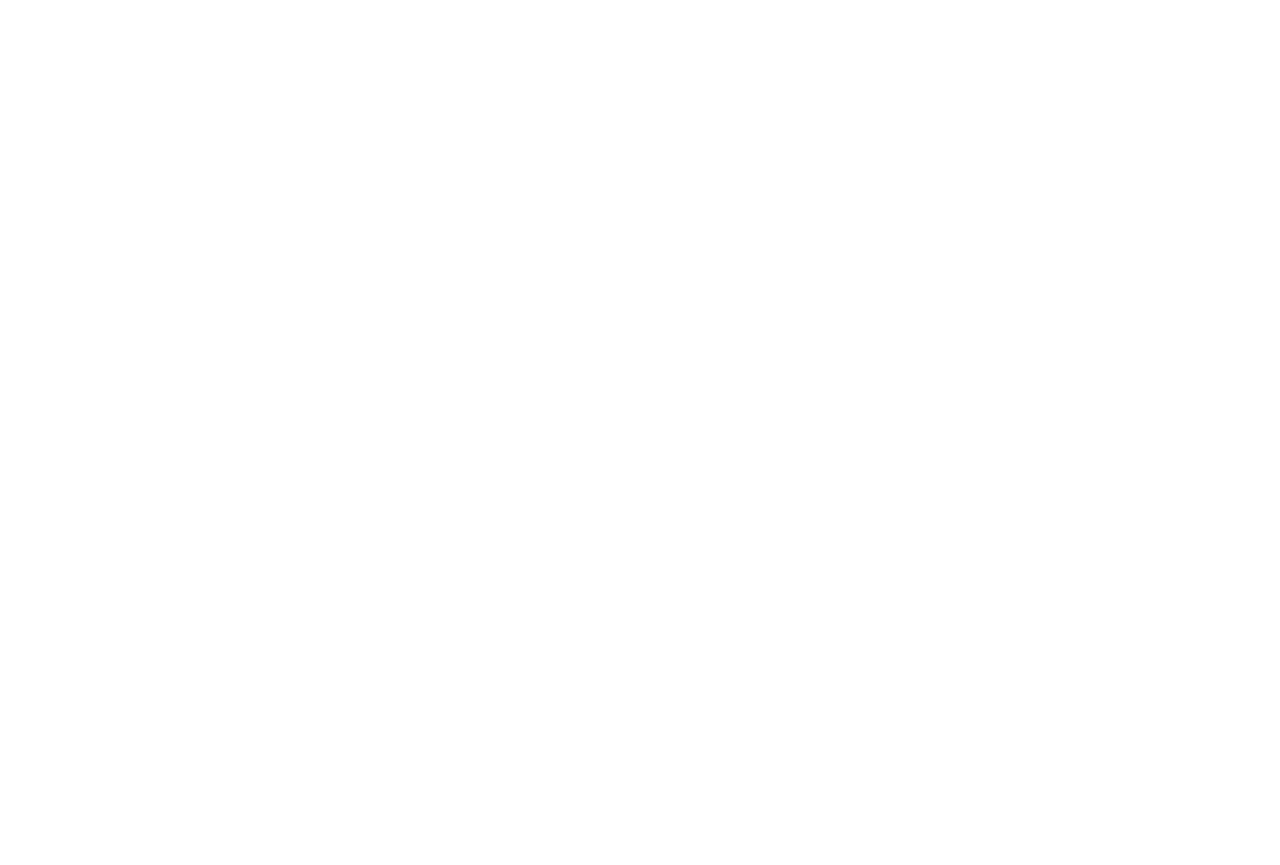
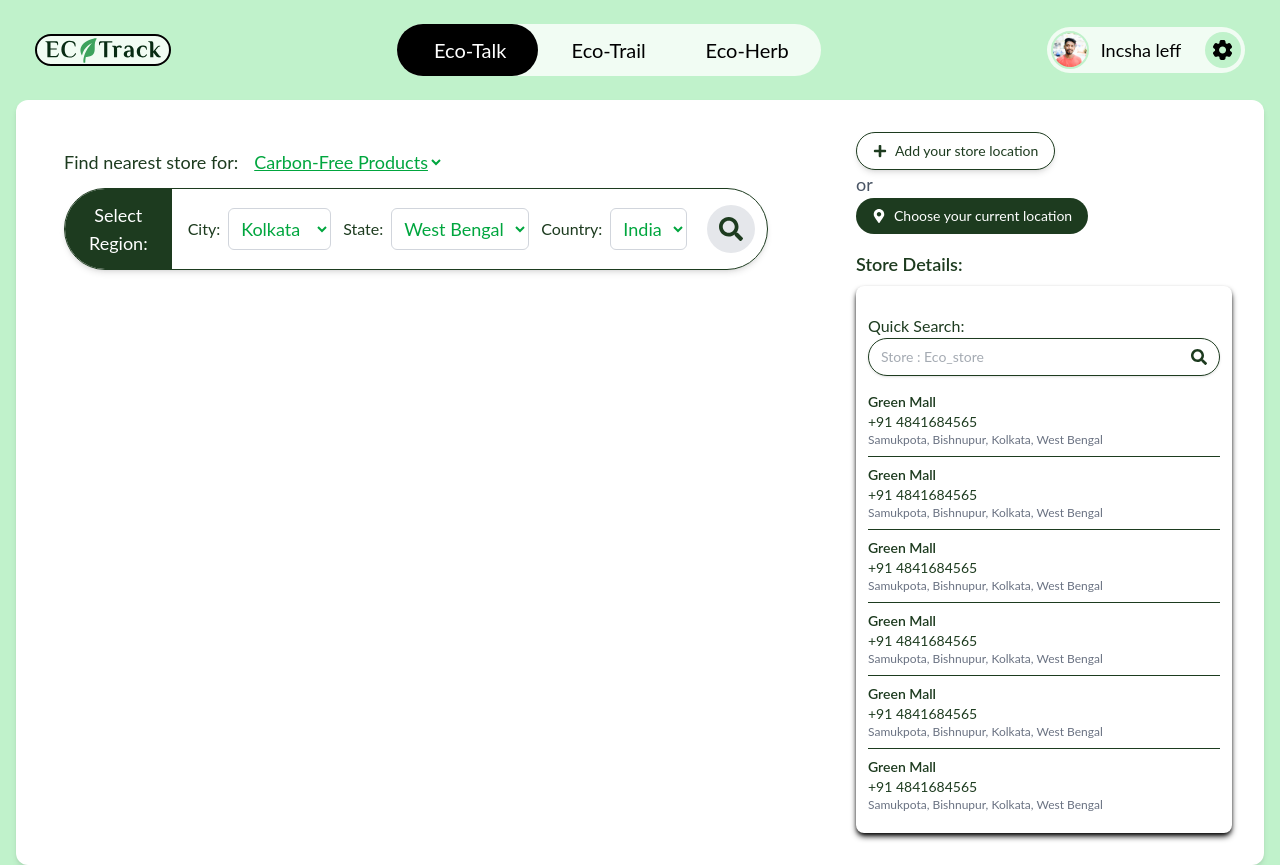
Before and after one commit to tonima26122004/EcoTrack, a React (Vite) app: page /trail in a window 1280 px wide. Before the commit this address had no page. Before the commit the page ends 800 px from the top, so only its background shows below. Built offline with nearby package versions, Linux system fonts and the light colour scheme.

Commit message:
Add trail component with display and store locator features

```diff
--- a/src/App.jsx
+++ b/src/App.jsx
@@ -1,5 +1,6 @@
 import { BrowserRouter as Router, Route, Routes } from 'react-router-dom';
 import Chat from './components/chat/Chat';
+import Trail from './components/trail/trail';
 import './App.css';
 
 function App() {
@@ -8,6 +9,7 @@
       <Router>
         <Routes>
           <Route path="/chat" element={<Chat />} />
+          <Route path="/trail" element={<Trail />} />
         </Routes>
       </Router>
     </>
--- /dev/null
+++ b/src/components/chat/mapdisplay.jsx
@@ -0,0 +1,11 @@
+import React from 'react'
+
+function Map() {
+  return (
+    <div className='bg-[#C0F2CB] min-h-screen font-lato px-4'>
+
+    </div>
+  )
+}
+
+export default Map;
--- /dev/null
+++ b/src/components/trail/display.jsx
@@ -0,0 +1,22 @@
+import React from 'react';
+import RegionSelector from './options';
+import StoreLocator from './location';
+
+function Display() {
+  return (
+    <div className="w-full p-4 bg-white rounded-xl min-h-[85vh] max-w-7xl mx-auto flex flex-col lg:flex-row shadow-md items-start">
+      <div className="flex w-full flex-col lg:flex-row gap-6 lg:gap-10">
+        {/* Region Selector (doesn't shrink) */}
+        <div className="flex w-full lg:w-auto">
+          <RegionSelector />
+        </div>
+        {/* Store Locator (takes remaining space) */}
+        <div className="flex-grow w-full">
+          <StoreLocator />
+        </div>
+      </div>
+    </div>
+  );
+}
+
+export default Display;
--- /dev/null
+++ b/src/components/trail/location.jsx
@@ -0,0 +1,135 @@
+import React, { useState } from "react";
+import { FaSearch, FaPlus, FaMapMarkerAlt } from "react-icons/fa";
+
+const StoreLocator = () => {
+  const [search, setSearch] = useState("");
+  const [showLocationForm, setShowLocationForm] = useState(false);
+
+  const stores = [
+    {
+      name: "Green Mall",
+      phone: "+91 4841684565",
+      address: "Samukpota, Bishnupur, Kolkata, West Bengal",
+    },
+    {
+      name: "Green Mall",
+      phone: "+91 4841684565",
+      address: "Samukpota, Bishnupur, Kolkata, West Bengal",
+    },
+    {
+      name: "Green Mall",
+      phone: "+91 4841684565",
+      address: "Samukpota, Bishnupur, Kolkata, West Bengal",
+    },
+    {
+        name: "Green Mall",
+        phone: "+91 4841684565",
+        address: "Samukpota, Bishnupur, Kolkata, West Bengal",
+      },
+      {
+        name: "Green Mall",
+        phone: "+91 4841684565",
+        address: "Samukpota, Bishnupur, Kolkata, West Bengal",
+      },
+      {
+        name: "Green Mall",
+        phone: "+91 4841684565",
+        address: "Samukpota, Bishnupur, Kolkata, West Bengal",
+      },
+  ];
+
+  // Function to open Google Maps with user's current location
+  const openGoogleMaps = () => {
+    if (navigator.geolocation) {
+      navigator.geolocation.getCurrentPosition(
+        (position) => {
+          const { latitude, longitude } = position.coords;
+          const mapsUrl = `https://www.google.com/maps?q=${latitude},${longitude}`;
+          window.open(mapsUrl, "_blank");
+        },
+        (error) => {
+          alert("Unable to fetch location. Please enable location access.");
+        }
+      );
+    } else {
+      alert("Geolocation is not supported by this browser.");
+    }
+  };
+
+  return (
+    <div className=" p-4 rounded-lg w-full max-w-md mx-auto ">
+      {/* Buttons */}
+      <div className="flex items-center justify-between mb-4">
+        <div>
+        <button
+          className="flex items-center gap-2 bg-white border border-[#1D3B1F] text-[#1D3B1F] px-4 py-2 rounded-full shadow-md text-sm"
+          onClick={() => setShowLocationForm(true)}
+        >
+          <FaPlus /> Add your store location
+        </button>
+        <span className="text-gray-600 text-lg">or</span>
+        <button
+          className="flex items-center gap-2 bg-[#1D3B1F] text-white px-4 py-2 rounded-full text-sm"
+          onClick={openGoogleMaps}
+        >
+          <FaMapMarkerAlt /> Choose your current location
+        </button>
+        </div>
+      </div>
+
+      {/* Location Selection Form */}
+      {showLocationForm && (
+        <div className="bg-white p-3 rounded-lg shadow-md mt-2">
+          <h3 className="text-[#1D3B1F] font-medium mb-2">Enter Store Location:</h3>
+          <input
+            type="text"
+            placeholder="Enter store address"
+            className="w-full border border-gray-300 rounded-md px-3 py-2 focus:outline-none"
+          />
+          <button
+            className="mt-2 bg-[#1D3B1F] text-white px-4 py-2 rounded-md w-full"
+            onClick={() => setShowLocationForm(false)}
+          >
+            Save Location
+          </button>
+        </div>
+      )}
+
+      {/* Store Details */}
+      <div className="mt-4">
+        <h2 className="text-lg font-semibold text-[#1D3B1F]">Store Details:</h2>
+        <div className="bg-white p-3 rounded-lg shadow-md shadow-black mt-2">
+        <h3 className="mt-4 text-[#1D3B1F] font-xl">Quick Search:</h3>
+          {/* Search Box */}
+          <div className="flex items-center border border-[#1D3B1F] rounded-full overflow-hidden shadow-sm px-3 py-2">
+            <input
+              type="text"
+              placeholder="Store : Eco_store"
+              value={search}
+              onChange={(e) => setSearch(e.target.value)}
+              className="flex-grow bg-transparent focus:outline-none text-sm text-gray-600"
+            />
+            <FaSearch className="text-[#1D3B1F]" />
+          </div>
+
+          {/* Suggestions */}
+
+          <div className="mt-2">
+            {stores.map((store, index) => (
+              <div
+                key={index}
+                className="border-b last:border-b-0 py-2 text-sm text-[#1D3B1F]"
+              >
+                <h4 className="font-semibold">{store.name}</h4>
+                <p className="text-[#1D3B1F]">{store.phone}</p>
+                <p className="text-gray-500 text-xs">{store.address}</p>
+              </div>
+            ))}
+          </div>
+        </div>
+      </div>
+    </div>
+  );
+};
+
+export default StoreLocator;
--- /dev/null
+++ b/src/components/trail/options.jsx
@@ -0,0 +1,84 @@
+import React, { useState } from "react";
+import { FaSearch } from "react-icons/fa";
+
+const RegionSelector = () => {
+  const [product, setProduct] = useState("Carbon-Free Products");
+  const [city, setCity] = useState("Kolkata");
+  const [state, setState] = useState("West Bengal");
+  const [country, setCountry] = useState("India");
+
+  return (
+    <div className="p-6 sm:p-8 rounded-lg w-full max-w-3xl text-[#1D3B1F] text-base mx-auto">
+      {/* Product Selector */}
+      <div className="flex flex-wrap items-center gap-2 sm:gap-3 mb-3 text-lg">
+        <span>Find nearest store for:</span>
+        <select
+          value={product}
+          onChange={(e) => setProduct(e.target.value)}
+          className="bg-transparent text-green-600 underline cursor-pointer focus:outline-none text-lg"
+        >
+          <option>Carbon-Free Products</option>
+          <option>Eco-Friendly Items</option>
+        </select>
+      </div>
+
+      {/* Region Selector */}
+      <div className="flex flex-col sm:flex-row items-center border border-[#1D3B1F] rounded-lg sm:rounded-full shadow-md w-full sm:w-full mx-auto ">
+        {/* Select Region Button */}
+        <button className="bg-[#1D3B1F] text-white px-6 py-3 text-lg sm:rounded-l-full rounded-none w-full sm:w-auto">
+          Select Region:
+        </button>
+
+        {/* Dropdowns Container */}
+        <div className="flex flex-wrap sm:flex-nowrap items-center w-full px-4 py-3 gap-3 sm:gap-5">
+          <div className="flex flex-wrap sm:flex-nowrap items-center gap-3 w-full">
+            <div className="flex flex-col sm:flex-row items-center gap-2 w-full sm:w-auto">
+              <label className="text-[#1D3B1F]">City:</label>
+              <select
+                value={city}
+                onChange={(e) => setCity(e.target.value)}
+                className="text-green-600 focus:outline-none text-lg w-full sm:w-auto border border-gray-300 rounded-md p-2"
+              >
+                <option>Kolkata</option>
+                <option>Mumbai</option>
+                <option>Delhi</option>
+              </select>
+            </div>
+
+            <div className="flex flex-col sm:flex-row items-center gap-2 w-full sm:w-auto">
+              <label className="text-[#1D3B1F]">State:</label>
+              <select
+                value={state}
+                onChange={(e) => setState(e.target.value)}
+                className="text-green-600 focus:outline-none text-lg w-full sm:w-auto border border-gray-300 rounded-md p-2"
+              >
+                <option>West Bengal</option>
+                <option>Maharashtra</option>
+                <option>Delhi</option>
+              </select>
+            </div>
+
+            <div className="flex flex-col sm:flex-row items-center gap-2 w-full sm:w-auto">
+              <label className="text-[#1D3B1F]">Country:</label>
+              <select
+                value={country}
+                onChange={(e) => setCountry(e.target.value)}
+                className="text-green-600 focus:outline-none text-lg w-full sm:w-auto border border-gray-300 rounded-md p-2"
+              >
+                <option>India</option>
+                <option>USA</option>
+              </select>
+            </div>
+          </div>
+
+          {/* Search Icon - Now Fully Aligned & Visible */}
+          <button className="p-3 text-[#1D3B1F] flex-shrink-0 bg-gray-200 rounded-full">
+            <FaSearch className="w-6 h-6" />
+          </button>
+        </div>
+      </div>
+    </div>
+  );
+};
+
+export default RegionSelector;
--- /dev/null
+++ b/src/components/trail/trail.jsx
@@ -0,0 +1,13 @@
+import React from 'react'
+import Nav from '../../Nav';
+import Display from './display';
+function Trail() {
+  return (
+    <div className='bg-[#C0F2CB] min-h-screen font-lato px-4'>
+      <Nav />
+      <Display />
+    </div>
+  )
+}
+
+export default Trail;
```
